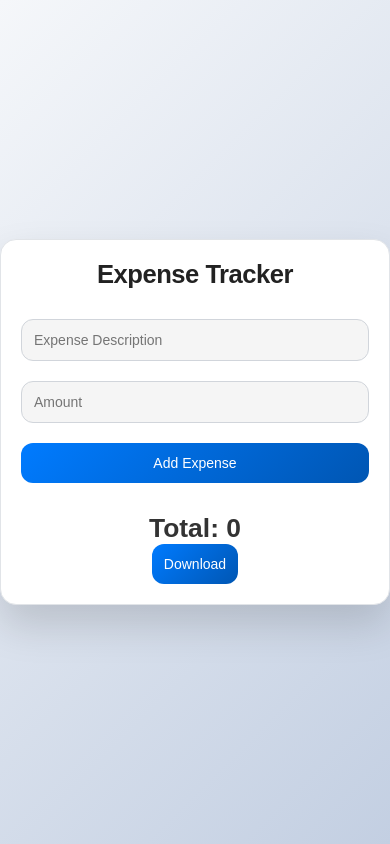
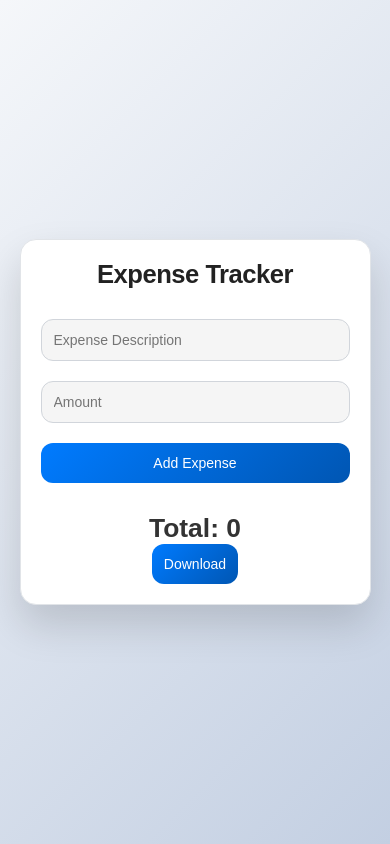
Before and after one commit to Devriz1/tracker, a plain HTML site: page index.html in a window 390 px wide. Drawn offline with Linux system fonts and the light colour scheme.

Commit message:
Update style.css

```diff
--- a/css/style.css
+++ b/css/style.css
@@ -12,7 +12,6 @@ body {
     align-items: center;
     height: 100vh;
     background: linear-gradient(135deg, #f5f7fa 0%, #c3cfe2 100%); /* Soft gradient background */
-    margin: 0;
     color: #333;
 }
 
@@ -124,21 +123,36 @@ li:hover {
 }
 
 /* Responsive Styles */
+@media (max-width: 1024px) {
+    .container {
+        padding: 30px;
+        width: 90%;
+    }
+
+    h1 {
+        font-size: 2.2em;
+    }
+
+    input, button {
+        font-size: 15px;
+    }
+
+    .total {
+        font-size: 1.3em;
+    }
+}
+
 @media (max-width: 768px) {
     .container {
         padding: 25px;
-        max-width: 95%;
+        width: 95%;
     }
 
     h1 {
         font-size: 2em;
     }
 
-    input {
-        font-size: 15px;
-    }
-
-    button {
+    input, button {
         font-size: 15px;
     }
 
@@ -150,7 +164,7 @@ li:hover {
 @media (max-width: 480px) {
     .container {
         padding: 20px;
-        max-width: 100%;
+        width: 100%;
     }
 
     h1 {
```
